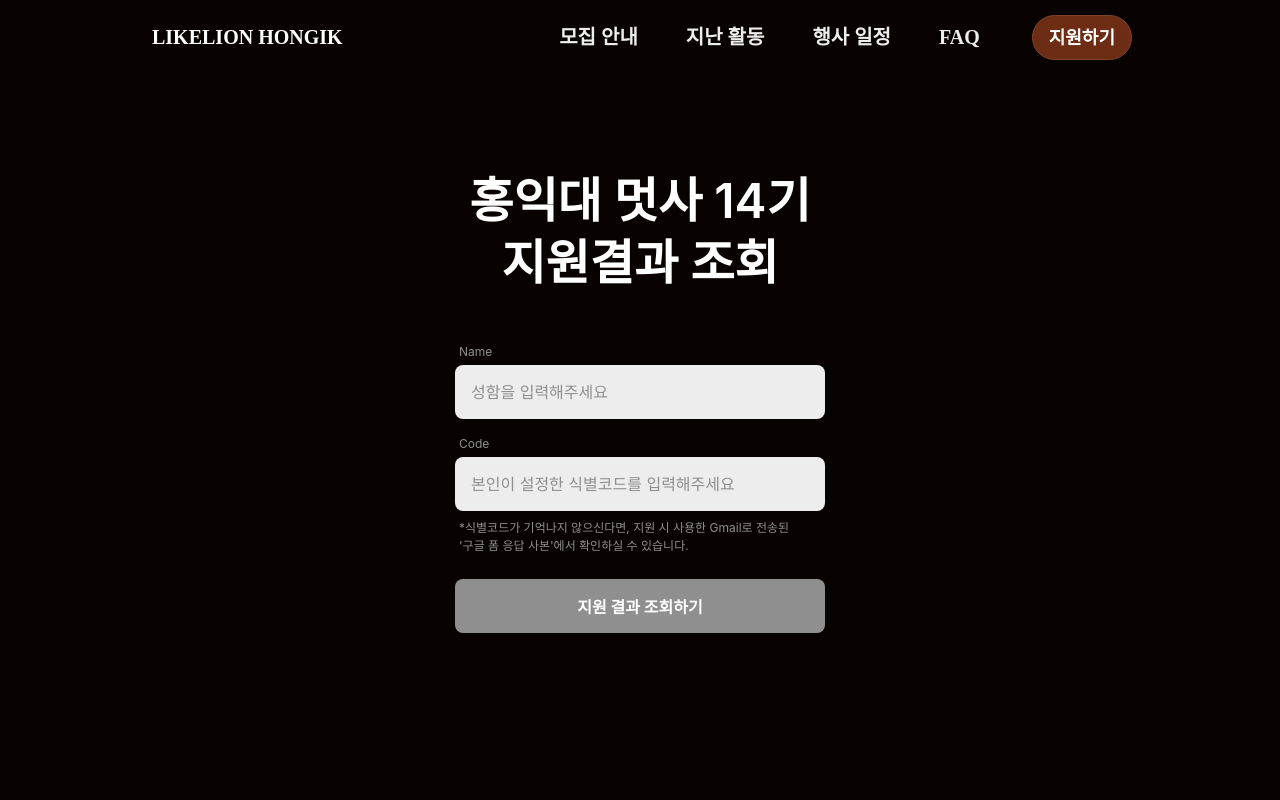
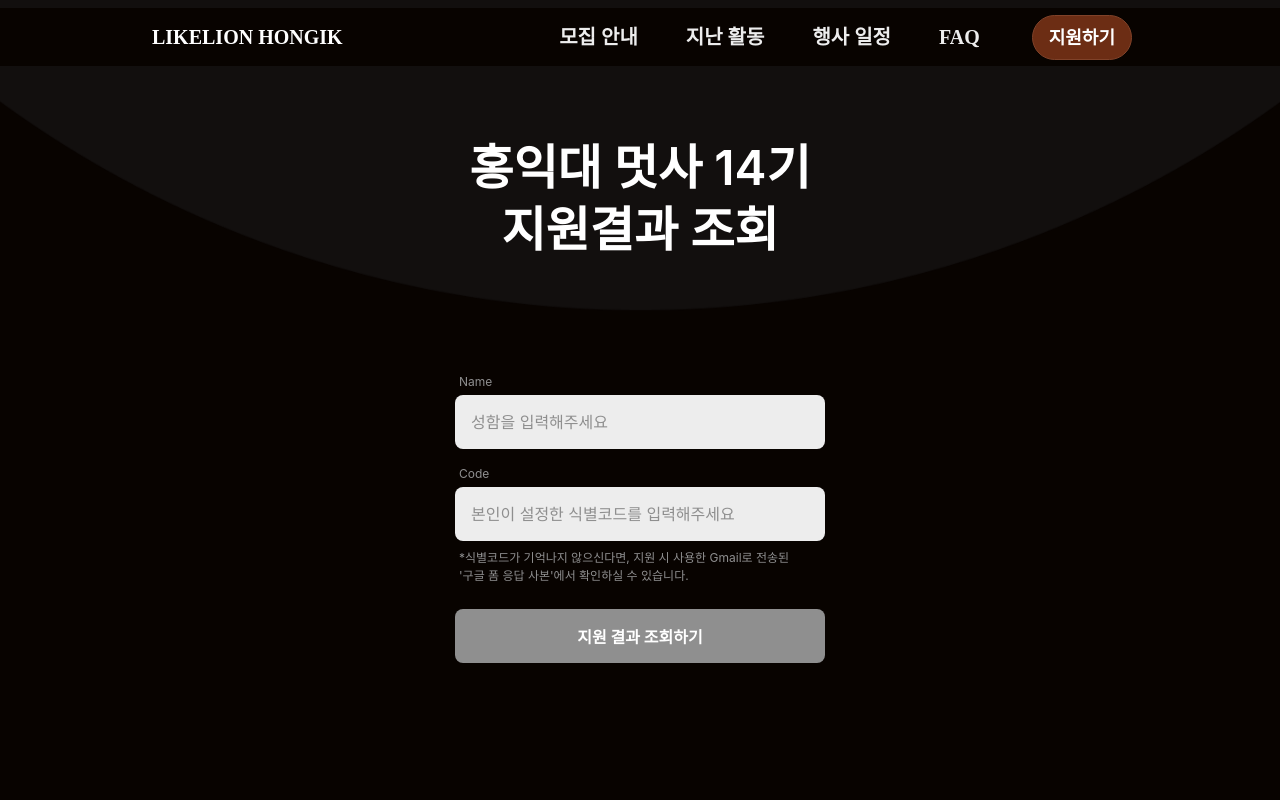
Before and after one commit to likelion-14th-page/likelion-14th-FE, a React (Vite) app: page /apply-check in a window 1280 px wide. Shown: the top 800 px of the page. Built offline with nearby package versions, Linux system fonts and the light colour scheme; a web font is replaced by a local one.

Commit message:
#17 [UI] 바탕원 추가 및 디자인 디테일 수정

```diff
--- a/src/App.jsx
+++ b/src/App.jsx
@@ -19,11 +19,11 @@ function App() {
           <Route path="/archaive" element={<Archaive />} />
           <Route path="/recruiting" element={<Recruiting />} />
           <Route path="/apply-end" element={<ApplyEnd />} />
-          <Route path="/apply-check" element={<ApplyCheckPage />} />
         </Route>
 
         {/* 2. 레이아웃이 필요 없는 페이지 (그룹 밖으로 뺌) */}
         <Route path="/" element={<Home />} />
+        <Route path="/apply-check" element={<ApplyCheckPage />} />
       </Routes>
     </Router>
   );
--- a/src/components/events/EventSeason.jsx
+++ b/src/components/events/EventSeason.jsx
@@ -7,7 +7,7 @@ export default function EventSeason({ season, monthsData, seasonColor, descripti
     <div className="flex gap-6 mb-16">
 
       {/* 1. 왼쪽: 계절 제목 */}
-      <div className="flex-shrink-0 w-24 text-right pt-1">
+      <div className="flex-shrink-0 text-right pt-1">
         <h2
           className="title-24-semibold break-keep"
           style={{ color: seasonColor }}
--- a/src/layout/Layout.jsx
+++ b/src/layout/Layout.jsx
@@ -5,6 +5,11 @@ import Footer from '../layout/Footer';
 
 const Layout = () => {
   const location = useLocation();
+
+  // 헤더가 없는(상단 패딩을 제거할) 페이지 목록
+  const noHeaderPages = ['/apply-check', '/apply-closed'];
+
+  const isNoHeaderPage = noHeaderPages.includes(location.pathname);
 
   const headerConfig = {
     '/events': {
@@ -36,8 +41,9 @@ const Layout = () => {
         <Navbar />
       </div>
 
-      {/* 2. 컨텐츠 영역 (네브바 높이만큼 아래로 밀기) */}
-      <div className="pt-[50px] w-full">
+      {/* 2. 메인 컨텐츠 영역 */}
+      <div className={`${isNoHeaderPage ? 'pt-0' : 'pt-[50px]'} w-full`}>
+
         {currentHeader && (
           <PageHeader
             subtitle={currentHeader.subtitle}
@@ -46,10 +52,12 @@ const Layout = () => {
           />
         )}
 
-        {/* 본문 영역 */}
-        <main className="w-full px-[150px] py-10">
+        <main
+          className={`w-full px-[150px] ${isNoHeaderPage ? '' : 'py-10'}`}
+        >
           <Outlet />
         </main>
+
         <Footer />
       </div>
     </div>
--- a/src/pages/applycheck/ApplyCheckPage.jsx
+++ b/src/pages/applycheck/ApplyCheckPage.jsx
@@ -1,25 +1,33 @@
-// src/pages/ApplyCheck/ApplyCheckPage.jsx
 import { useState } from 'react';
+import Navbar from '../../layout/Navbar';
 import CheckForm from './CheckForm';
 import PassResult from './PassResult';
 import FailResult from './FailResult';
+import bgCircle from '../../assets/apply/bg-circle.svg';
 
 const ApplyCheckPage = () => {
-  // 상태: 'input'(입력중), 'loading'(로딩), 'pass'(합격), 'fail'(불합격)
   const [step, setStep] = useState('input');
   const [isError, setIsError] = useState(false);
   const [applicantName, setApplicantName] = useState('');
 
-  // 조회 로직 (CheckForm에서 호출)
+  const [passInfo, setPassInfo] = useState({
+    place: '',
+    date: '',
+    time: ''
+  });
+
   const handleCheck = (name, code) => {
     setIsError(false);
     setApplicantName(name);
     setStep('loading');
 
-    // ⏳ API 연동 시뮬레이션
     setTimeout(() => {
-      // TODO: 실제 서버 통신 로직으로 교체 필요
       if (name === '김멋사' && code === '1234') {
+        setPassInfo({
+          place: 'T701',
+          date: '3월 2일 (토)',
+          time: '15시 30분'
+        });
         setStep('pass');
       } else if (name === '이멋사') {
         setStep('fail');
@@ -30,7 +38,6 @@ const ApplyCheckPage = () => {
     }, 1500);
   };
 
-  // 다시 조회하기 (결과 화면에서 호출)
   const handleReset = () => {
     setStep('input');
     setIsError(false);
@@ -38,7 +45,33 @@ const ApplyCheckPage = () => {
   };
 
   return (
-    <div className="w-full flex flex-col items-center justify-center py-20">
+    // 1. 배경색(bg-bg-dark) 직접 지정 (Layout이 없으므로)
+    <div className="relative w-full min-h-screen bg-bg-dark overflow-x-hidden">
+
+      {/* 2. 네브바 직접 추가 (상단 고정) */}
+      <div className="fixed top-0 left-0 w-full z-50">
+        <Navbar />
+      </div>
+
+      {/* 3. 배경 이미지 (입력 단계일 때만 표시) */}
+      {step === 'input' && (
+        <img
+          src={bgCircle}
+          alt=""
+          className="fixed top-1/2 left-1/2 -translate-x-1/2 -translate-y-1/2 z-0
+                     w-[100vw] aspect-[1440/1024]
+                     max-w-none pointer-events-none opacity-50"
+        />
+      )}
+
+      {/* 4. 메인 컨텐츠 영역 */}
+      <div className={`relative z-10 w-full min-h-screen flex flex-col
+        ${(step === 'input' || step === 'loading')
+          ? 'justify-center items-center'   // 입력 화면: 중앙 정렬
+          : 'pt-[120px] px-[120px]'         // 결과 화면: 네브바 아래로 띄우고 좌우 패딩
+        }`}
+      >
+
         {step === 'input' && (
           <CheckForm
             onCheck={handleCheck}
@@ -47,19 +80,20 @@ const ApplyCheckPage = () => {
           />
         )}
 
-      {/* 2. 로딩 화면 */}
         {step === 'loading' && (
+          // 로딩 화면도 중앙에 오도록 유지
           <div className="flex flex-col items-center gap-4">
             <div className="w-10 h-10 border-4 border-gray-07 border-t-orange-04 rounded-full animate-spin"></div>
             <div className="text-white text-xl body-18-medium">두근두근 결과를 조회중입니다...🦁</div>
           </div>
         )}
 
-      {/* 3. 합격 화면 */}
-      {step === 'pass' && <PassResult name={applicantName} />}
+        {/* 합격/불합격 컴포넌트는 이제 px-[150px] 안에서 렌더링됨 */}
+        {step === 'pass' && <PassResult name={applicantName} info={passInfo} />}
 
-      {/* 4. 불합격 화면 */}
         {step === 'fail' && <FailResult name={applicantName} onRetry={handleReset} />}
+
+      </div>
     </div>
   );
 };
--- a/src/pages/applycheck/CheckForm.jsx
+++ b/src/pages/applycheck/CheckForm.jsx
@@ -37,10 +37,9 @@ const CheckForm = ({ onCheck, isError, setIsError }) => {
   return (
     <div className="w-full flex flex-col gap-6 px-4 items-center">
       {/* 안내 문구 */}
-      <div className="text-center mb-4">
+      <div className="text-center mb-20">
         <h2 className="title-48-semibold text-white mb-2">홍익대 멋사 14기<br/>지원결과 조회</h2>
       </div>
-
       {/* 입력 필드 영역 */}
       <div className="flex flex-col items-center gap-2 bp-14">
 
@@ -112,7 +111,7 @@ const CheckForm = ({ onCheck, isError, setIsError }) => {
           disabled={!isActive}
           className={`mt-4 w-[370px] h-[54px] p-[16px] rounded-[8px] text-white font-bold transition-all duration-200
             ${isActive
-              ? 'bg-orange-01 border border-orange-04 hover:brightness-110 cursor-pointer'
+              ? 'bg-orange-01 border border-orange-04 hover:bg-orange-01-hover cursor-pointer'
               : 'bg-gray-04 cursor-not-allowed border-none'
             }
           `}
--- a/src/pages/applycheck/FailResult.jsx
+++ b/src/pages/applycheck/FailResult.jsx
@@ -8,7 +8,7 @@ const FailResult = ({ name }) => {
     <div className="w-full flex flex-col items-start px-8">
 
       {/* Part 1. 상단 타이틀 */}
-      <div className="mb-[48px]">
+      <div className="mb-[48px] pt-20">
         <div className="flex items-end mb-2">
           {/* 이름 */}
           <span className="title-32-semibold text-white mr-1 pr-2">
@@ -25,7 +25,7 @@ const FailResult = ({ name }) => {
       </div>
 
       {/* Part 2. 합격 메시지 */}
-      <div className="body-16-regular text-gray-03 mb-65 leading-relaxed whitespace-pre-wrap">
+      <div className="body-16-regular text-gray-03 mb-45 leading-relaxed whitespace-pre-wrap">
         먼저 귀한 시간 할애하여 멋쟁이 사자처럼 14기 선발에 지원해주셔서 매우 감사드립니다.<br/><br/>
         비록 이번 모집에서는 아쉬운 마음으로 소식을 전해드리지만<br/>
         <span >{firstName}</span> 님의 앞날과 성장을 홍익대 멋사가 진심으로 응원하겠습니다.<br/>
@@ -53,10 +53,10 @@ const FailResult = ({ name }) => {
           </div>
         </div>
 
-        {/* 오른쪽: 홈으로 이동 버튼 (ApplyClosed와 동일 스타일) */}
+        {/* 오른쪽: 홈으로 이동 버튼 */}
         <button
           onClick={() => navigate('/')}
-          className="flex justify-center items-center gap-[10px] px-[24px] py-[16px] rounded-[100px] border border-[#BA4E23] bg-[#6C2D14] text-white font-semibold hover:brightness-110 transition-all"
+          className="flex justify-center items-center gap-[10px] px-[24px] py-[16px] rounded-[100px] border border-orange-04 bg-orange-01 text-white font-semibold hover:bg-orange-01-hover cursor-pointertransition-all"
         >
           홈으로 이동
         </button>
```
Also changed, not shown: src/pages/applycheck/PassResult.jsx (+11 -21 lines), src/assets/apply/bg-circle.svg (added). Lines whose indentation alone changed are shown as unchanged.
